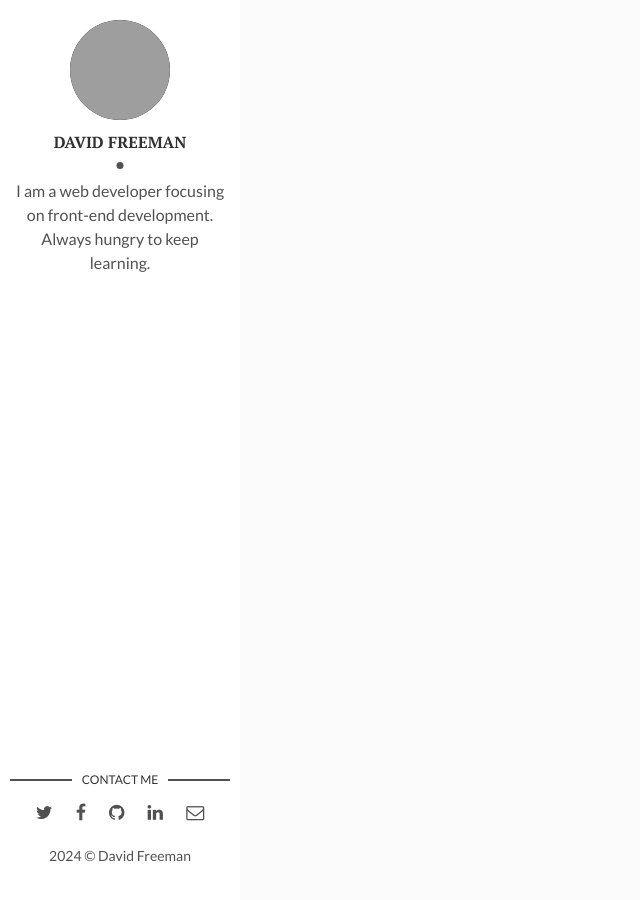
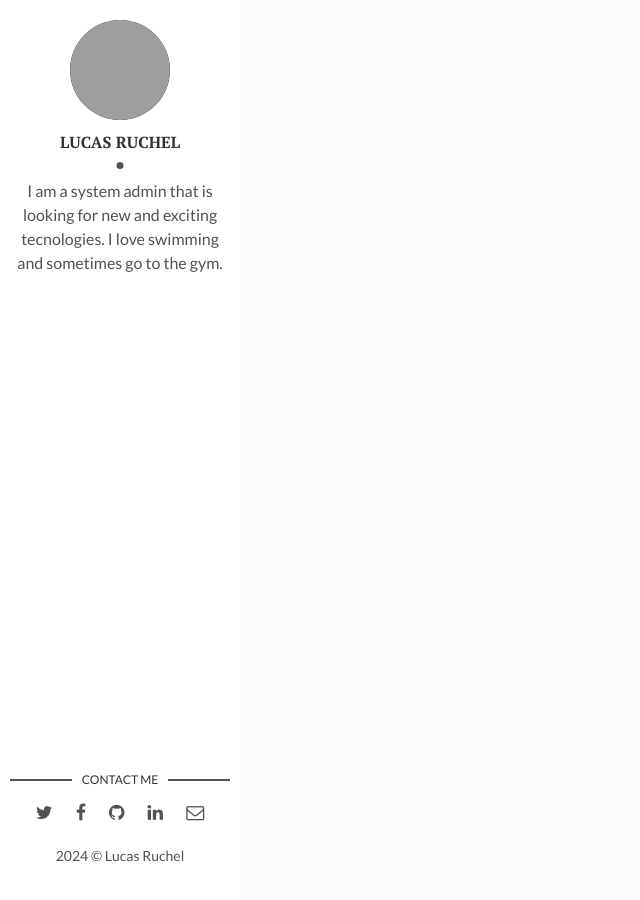
Before and after one commit to lucasruchel/blog, a Jekyll site: the page built from index.html, in a window 1280 px wide. Shown: the whole page, without its empty margins (0-640 px from the left). Built offline with Jekyll 4.4.1, drawn with Linux system fonts in a browser that asks for light colours; the list of posts is cut into pages by our own code; grey boxes are pictures that could not be loaded.

Commit message:
fix: changes saved

```diff
--- a/_config.yml
+++ b/_config.yml
@@ -1,22 +1,22 @@
-title: Hello, world! I'm David Freeman
+title: Hello, world! I'm Lucas Ruchel
 description: > # this means to ignore newlines until "baseurl:"
   Write an awesome description for your new site here. You can edit this
   line in _config.yml. It will appear in your document head meta (for
   Google search results) and in your feed.xml site description.
 permalink: ':title/'
 baseurl: "/flexible-jekyll" # the subpath of your site, e.g. /blog
-url: "" # the base hostname & protocol for your site, e.g. http://example.com
+url: "https://lucasruchel.com.br/" # the base hostname & protocol for your site, e.g. http://example.com
 site-twitter: #if your site has a twitter account, enter it here
 
 # Author Settings
-author: David Freeman # add your name
-author-img: david-freeman.jpg # add your photo
-about-author: I am a web developer focusing on front-end development. Always hungry to keep learning. # add description
+author: Lucas Ruchel # add your name
+author-img: lucas-ruchel.jpg # add your photo
+about-author: I am a system admin that is looking for new and exciting tecnologies. I love swimming and sometimes go to the gym.  # add description
 social-twitter: # add your Twitter handle
 social-facebook: # add your Facebook handle
-social-github: artemsheludko # add your Github handle
-social-linkedin: # add your Linkedin handle
-social-email: # add your Email address
+social-github: lucasruchel # add your Github handle
+social-linkedin: https://www.linkedin.com/in/lucas-ruchel-a42aa198/ # add your Linkedin handle
+social-email: lukasruchel@gmail.com # add your Email address
 
 # Disqus
 discus-identifier: mr-brown # add your discus identifier
```
Also changed, not shown: README.md.
